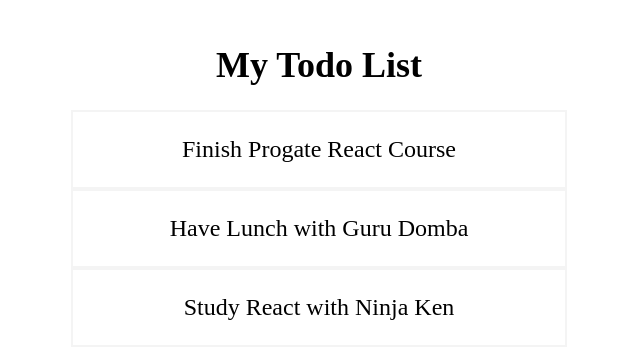
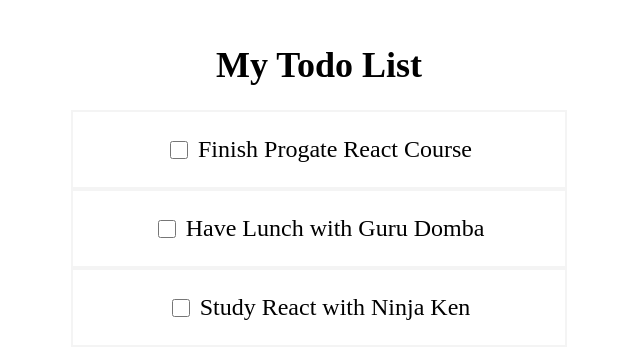
Before and after one commit to Brilyansyah145/Latihan-React, a React (Vite) app: page / in a window 1280 px wide. Shown: the top 358 px of the page, without its empty margins (321-961 px from the left). Built offline with nearby package versions, Linux system fonts and the light colour scheme.

Commit message:
Develop toggle todo feature

```diff
--- a/src/App.jsx
+++ b/src/App.jsx
@@ -6,24 +6,34 @@
     {
       id: 1,
       title: 'Finish Progate React Course',
-      complement: false,
+      completed: false,
     },
     {
       id: 2,
       title: 'Have Lunch with Guru Domba',
-      complement: false,
+      completed: false,
     },
     {
       id: 3,
       title: 'Study React with Ninja Ken',
-      complement: false,
+      completed: false,
     },
   ])
+
+  const todoCompleted = (todoId) => {
+    const updatedTodos = todos.map((todo) => {
+      if (todoId === todo.id) {
+        todo.completed = !todo.completed
+      }
+      return todo
+    })
+    setTodos(updatedTodos)
+}
 
   return (
     <div style={styles.container}>
     <h1 style={styles.title}>My Todo List</h1>
-    <Todos todos={todos} />
+    <Todos todos={todos} todoCompleted={todoCompleted}/>
     </div>
   )
 
--- a/src/components/TodoItem.jsx
+++ b/src/components/TodoItem.jsx
@@ -1,18 +1,39 @@
 import React from 'react'
 
 
-const TodoItem =({todo}) => {
+const TodoItem =({todo, todoCompleted}) => {
+    const getTodoTitleStyle = () => {
+        if (todo.completed === true) {
+            return {textDecoration: 'line-through'}
+        } else {
+            return {textDecoration: 'none'}
+        }
+    }
+
+
+
     return(
-        <div style={styles.todoItem}>
-            <p>{todo.title}</p>
+        <div style={styles.todoItem} >
+            <input type= 'checkbox' style={styles.checkbox} onChange={() => todoCompleted(todo.id)}></input>
+            <p style= {getTodoTitleStyle()}>{todo.title}</p>
         </div>
     )
 }
+
+
 
 const styles = {
     todoItem: {
     border: '2px solid #f4f4f4',
     fontSize: '24px',
+    display: 'flex',
+    justifyContent: 'center',
+    alignItems: 'center',
+    },
+    checkbox: {
+        marginRight: '10px',
+        height: '18px',
+        width: '18px',
     },
 
 }
--- a/src/components/Todos.jsx
+++ b/src/components/Todos.jsx
@@ -1,11 +1,11 @@
 import React from 'react'
 import TodoItem from './TodoItem'
 
-const Todos = ({todos}) => {
+const Todos = ({todos, todoCompleted }) => {
     return (
         <div style={styles.container}>
         {todos.map((todo) => {
-          return <TodoItem key={todo.id} todo={todo} />
+          return <TodoItem key={todo.id} todo={todo} todoCompleted={todoCompleted}/>
         })}
       </div>
     )
```
